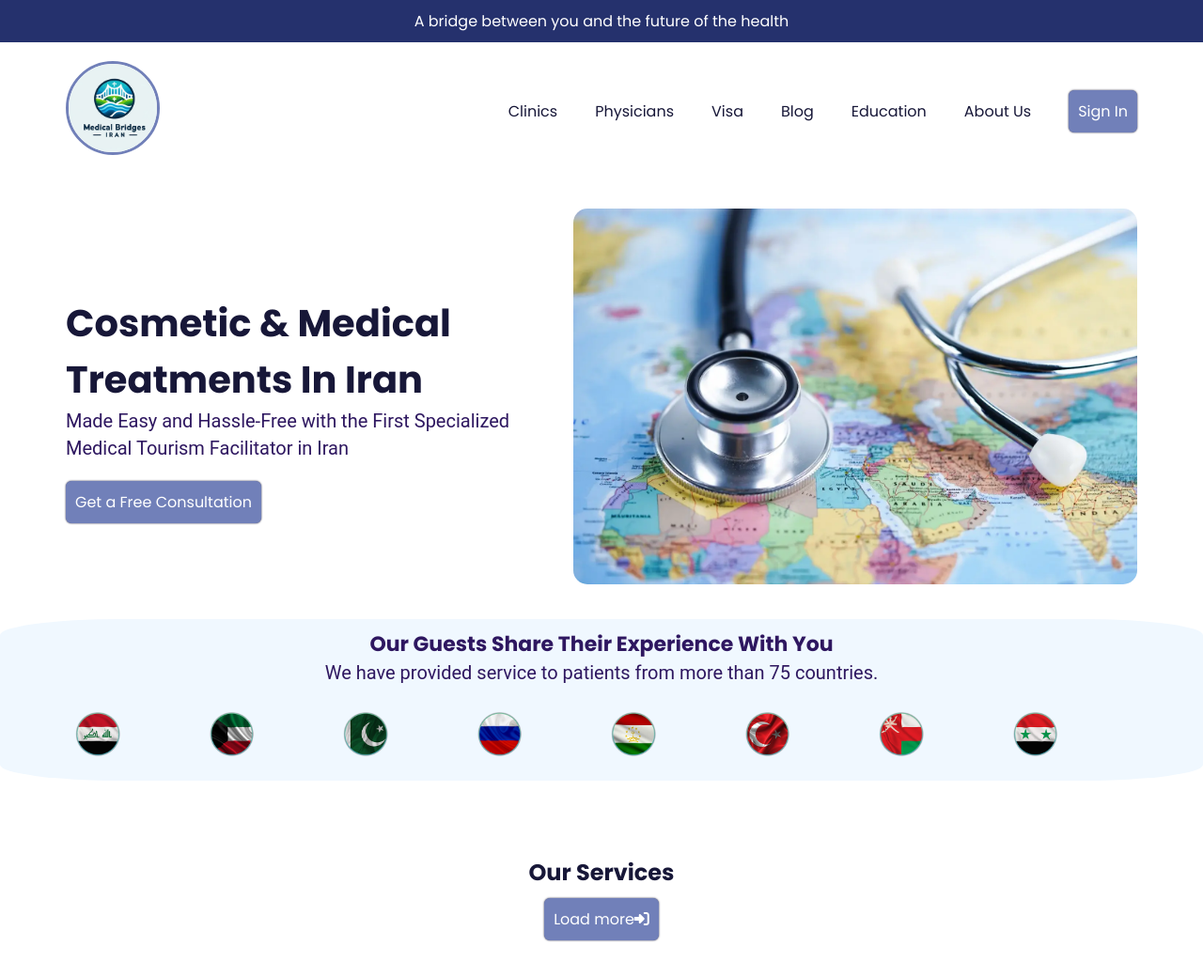
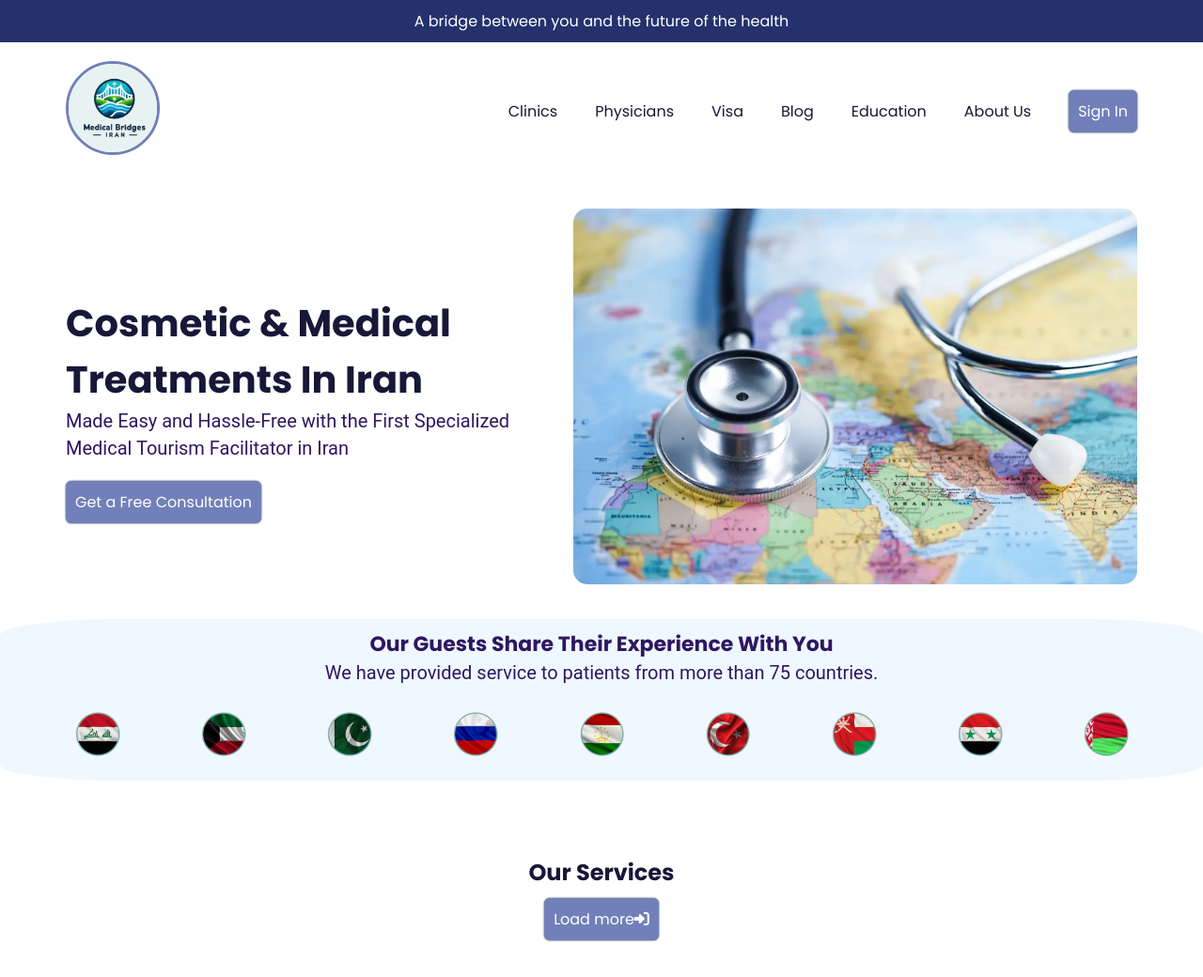
Before and after one commit to Shahrbanoo-Gol/Medical-Tourism-Project, a plain HTML site: page index.html in a window 1280 px wide. Shown: the top 1040 px of the page at 94% size. Drawn offline with Linux system fonts and the light colour scheme; files whose address does not match are found by name.

Commit message:
Update index.html

```diff
--- a/index.html
+++ b/index.html
@@ -60,7 +60,7 @@
                     <img class="flag" src="images\turkey-flag.png" alt="">
                     <img class="flag" src="images\oman-flag.png" alt="">
                     <img class="flag" src="images\syria-flag.png" alt="">
-                    <img class="flag" src="images\belarus-flag.png" alt="">
+                    <img class="flag" src="https://github.com/Shahrbanoo-Gol/Medical-Tourism-Project/blob/1e41fb4102eb5f66368125d4415ddb526b1eb7e7/belarus-flag.png" alt="">
                 </div>
 
             </div>
```
